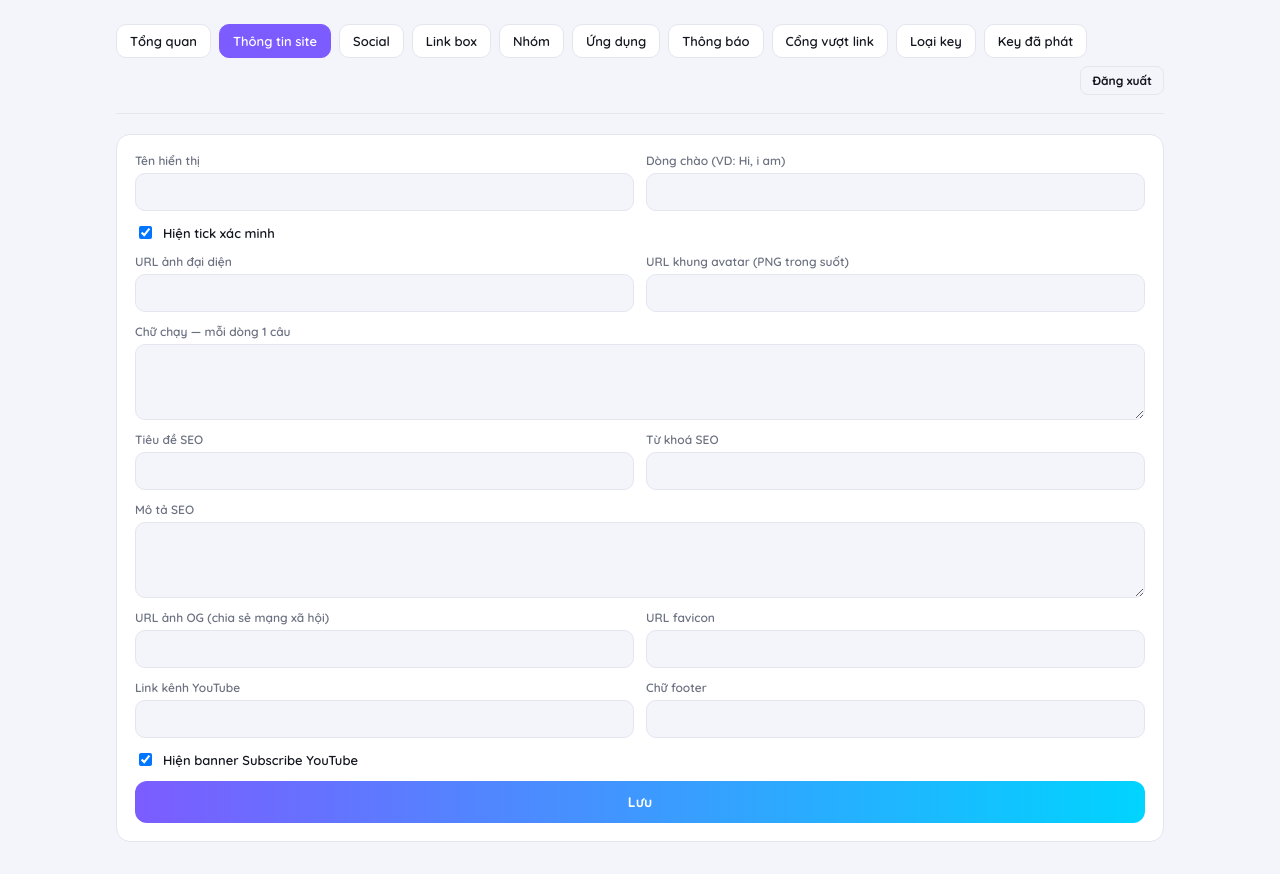
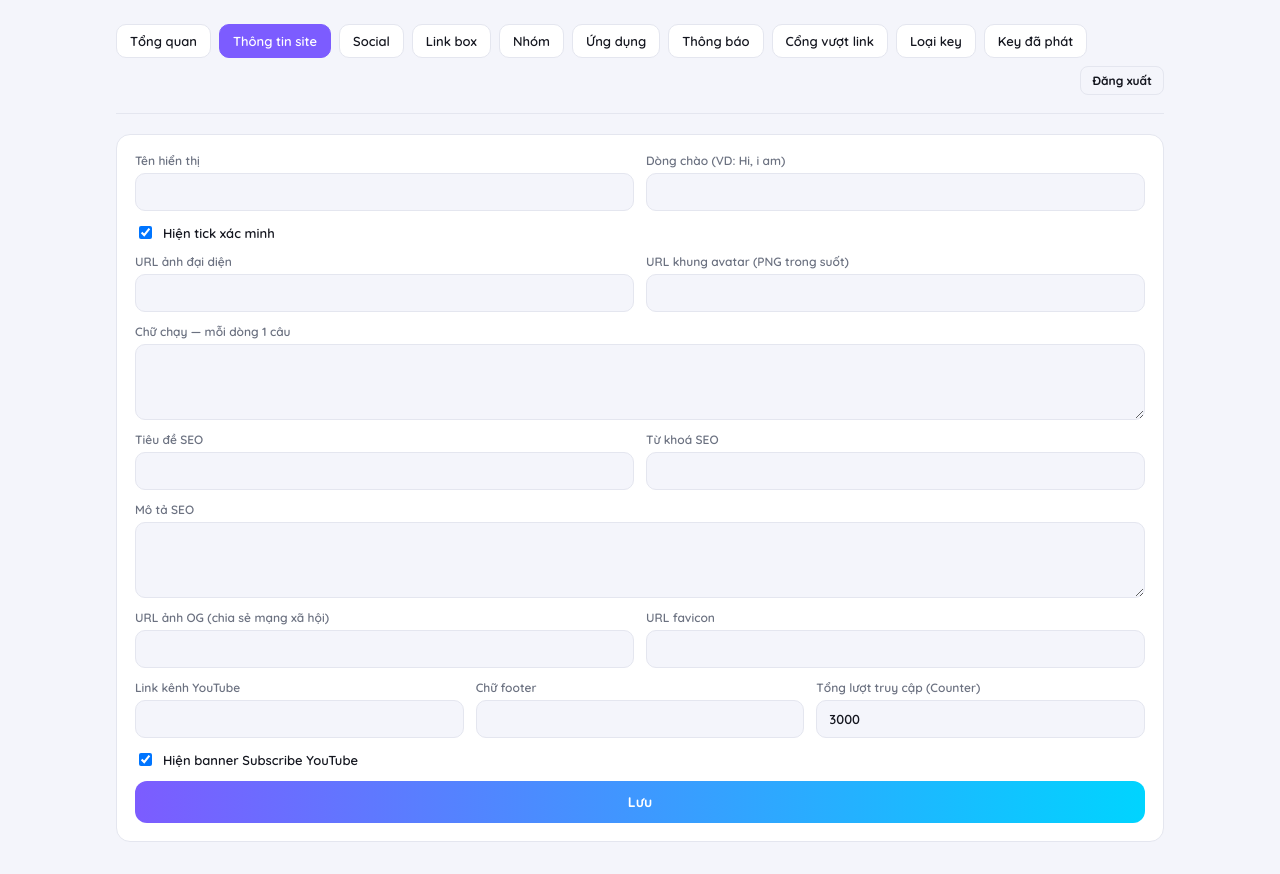
Before and after one commit to minhdarker1-ctrl/moimoi, a Next.js app: page /admin/site in a window 1280 px wide. Shown: the top 874 px of the page. Built offline with nearby package versions, Linux system fonts and the light colour scheme; no server answers; the database is empty.

Commit message:
feat(admin): set default visit counter to 3000 and add counter editor in admin site

```diff
--- a/prisma/seed.ts
+++ b/prisma/seed.ts
@@ -30,7 +30,7 @@ async function main() {
   await db.counter.upsert({
     where: { id: 1 },
     update: {},
-    create: { id: 1, total: 0 },
+    create: { id: 1, total: 3000 },
   });
 
   const socials = [
--- a/src/app/admin/actions.ts
+++ b/src/app/admin/actions.ts
@@ -115,6 +115,16 @@ export async function saveSite(fd: FormData) {
   };
 
   await db.site.upsert({ where: { id: 1 }, update: data, create: { id: 1, ...data } });
+
+  const counterTotal = num(fd, "counterTotal", -1);
+  if (counterTotal >= 0) {
+    await db.counter.upsert({
+      where: { id: 1 },
+      update: { total: counterTotal },
+      create: { id: 1, total: counterTotal },
+    });
+  }
+
   refresh("/admin/site");
 }
 
--- a/src/app/admin/site/page.tsx
+++ b/src/app/admin/site/page.tsx
@@ -14,7 +14,10 @@ function lines(json: string): string {
 }
 
 export default async function SitePage() {
-  const s = await db.site.findUnique({ where: { id: 1 } });
+  const [s, counter] = await Promise.all([
+    db.site.findUnique({ where: { id: 1 } }),
+    db.counter.findUnique({ where: { id: 1 } }),
+  ]);
 
   return (
     <div className="vt-admin">
@@ -88,6 +91,10 @@ export default async function SitePage() {
             <span>Chữ footer</span>
             <input type="text" name="footerText" defaultValue={s?.footerText ?? ""} />
           </label>
+          <label className="vt-field">
+            <span>Tổng lượt truy cập (Counter)</span>
+            <input type="number" name="counterTotal" defaultValue={counter?.total ?? 3000} min={0} />
+          </label>
         </div>
 
         <label className="vt-check">
```
